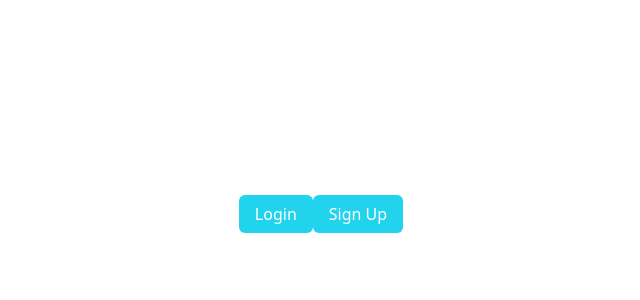
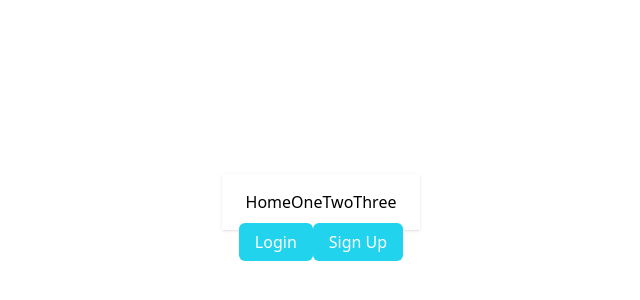
Before and after one commit to dalehornidge/Jet_Set_Go, a Next.js app: page / in a window 1280 px wide. Shown: the part 186-486 px from the top of the page, without its empty margins (319-959 px from the left). Built offline with nearby package versions, Linux system fonts and the light colour scheme; no server answers.

Commit message:
rebuilt CSS frame

```diff
--- /dev/null
+++ b/components/Footer.js
@@ -0,0 +1,7 @@
+export default function Footer() {
+    return (
+      <div className="rounded-lg bg-yellow-200 p-6">
+        <h1>FOOTER! JET SET GO!</h1>
+      </div>
+    )
+  }
--- /dev/null
+++ b/components/LeftSide.js
@@ -0,0 +1,7 @@
+export default function LeftSide() {
+    return (
+      <div className="rounded-lg border-gray-500 bg-gray-200 p-32">
+        <h1>LEFT SIDE! JET SET GO!</h1>
+      </div>
+    )
+  }
--- /dev/null
+++ b/components/NavBar.js
@@ -0,0 +1,24 @@
+import Link from "next/link";
+
+export default function NavBar() {
+  return (
+    <nav className="font-sans flex flex-col text-center sm:flex-row sm:text-left sm:justify-between py-4 px-6 bg-white shadow sm:items-baseline w-full">
+      <div className="mb-2 sm:mb-0">
+        <Link href="/home">
+          Home
+        </Link>
+      </div>
+      <div>
+        <Link href="/one">
+          One
+        </Link>
+        <Link href="/two">
+          Two
+        </Link>
+        <Link href="/three">
+          Three
+        </Link>
+      </div>
+    </nav>
+  );
+}
--- /dev/null
+++ b/components/RightSide.js
@@ -0,0 +1,7 @@
+export default function RightSide() {
+    return (
+      <div className="rounded-lg border-gray-400 bg-gray-200 p-16">
+        <h1>RIGHT SIDE! JET SET GO!</h1>
+      </div>
+    )
+  }
--- a/pages/chat/[[...travelId]].js
+++ b/pages/chat/[[...travelId]].js
@@ -1,4 +1,8 @@
-import Head from "next/head";
+import Head from 'next/head';
+import NavBar from 'components/NavBar';
+import LeftSide from 'components/LeftSide';
+import RightSide from 'components/RightSide';
+import Footer from 'components/Footer';
 
 export default function Home() {
   return (
@@ -6,7 +10,20 @@ export default function Home() {
       <Head>
         <title>Jet Set Go! - New Itinerary</title>
       </Head>
-
+      <div className="h-screen w-screen mx-auto grid grid-cols-12 grid-rows-4 gap-0 bg-zinc-50">
+        <div className="col-span-12 row-span-1">
+          <NavBar />
+        </div>
+        <div className="col-span-8 row-span-2">
+          <LeftSide />
+        </div>
+        <div className="col-span-4 row-span-2">
+          <RightSide />
+        </div>
+        <div className="col-span-12 row-span-1">
+          <Footer />
+        </div>
+      </div>
     </>
   );
 }
--- a/pages/index.js
+++ b/pages/index.js
@@ -2,6 +2,7 @@ import Head from "next/head";
 import Link from "next/link";
 import { useUser } from "@auth0/nextjs-auth0/client";
 import { getSession } from "@auth0/nextjs-auth0";
+import NavBar from "components/NavBar";
 
 export default function Home() {
 
@@ -17,6 +18,7 @@ export default function Home() {
       </Head>
       <div className="flex justify-center items-center min-h-screen w-full bg-white text-black text-center">
       <div>
+      <NavBar/>
       {!!user && <Link href="/api/auth/logout">Logout</Link> }
       {!user && (
         <>
@@ -33,16 +35,16 @@ export default function Home() {
 }
 
 
-// export const getServerSideProps = async (ctx) => {
-//   const session = await getSession(ctx.req, ctx.res);
-//   if(!!session){
-//     return {
-//       redirect: {
-//         destination: "/chat",
-//       },
-//     };
-//   }
-//     return {
-//       props: {},
-//     };
-// };
+export const getServerSideProps = async (ctx) => {
+  const session = await getSession(ctx.req, ctx.res);
+  if(!!session){
+    return {
+      redirect: {
+        destination: "/chat",
+      },
+    };
+  }
+    return {
+      props: {},
+    };
+};
```
Also changed, not shown: public/favicon.png.
